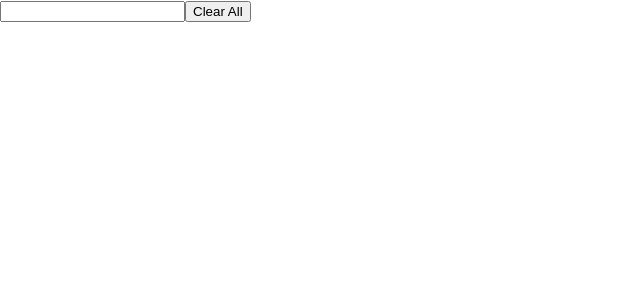
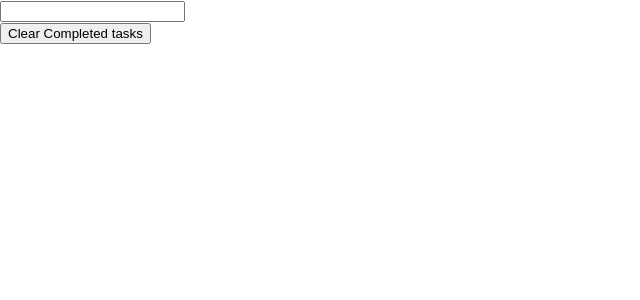
Before and after one commit to YKizou/Todo-React, a React (Create React App) app: page / in a window 1280 px wide. Shown: the top 300 px of the page, without its empty margins (0-640 px from the left). Built offline with nearby package versions, Linux system fonts and the light colour scheme.

Commit message:
Add button to clear completed tasks

```diff
--- a/src/screens/ListScreen.tsx
+++ b/src/screens/ListScreen.tsx
@@ -28,8 +28,9 @@ const ListScreen: React.FC<Props> = () => {
         }));
     };
 
+    // HandleClearCompleted filters and delete all completed tasks.
     const handleClearCompleted = () => {
-        setTasks([]);
+        setTasks(tasks => tasks.filter(tasks => !tasks.isComplete));
     }
 
     return (
@@ -45,7 +46,7 @@ const ListScreen: React.FC<Props> = () => {
             <input value={newTaskLabel}
             onChange={handleNewTaskLabelChange}
             onKeyPress={handleNewTaskKeyChange} />
-            <button onClick={handleClearCompleted}>Clear All</button>
+            <div><button onClick={handleClearCompleted}>Clear Completed tasks</button></div>
 
         </div>
     )
```
